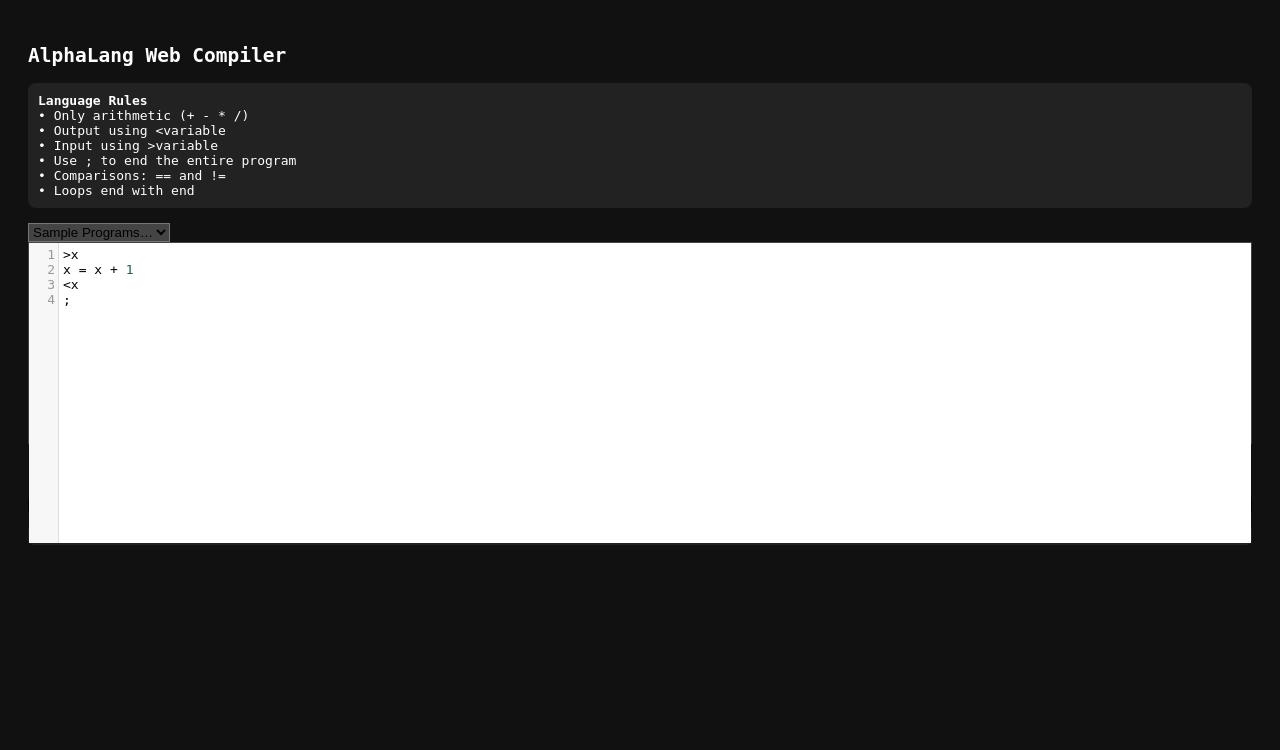
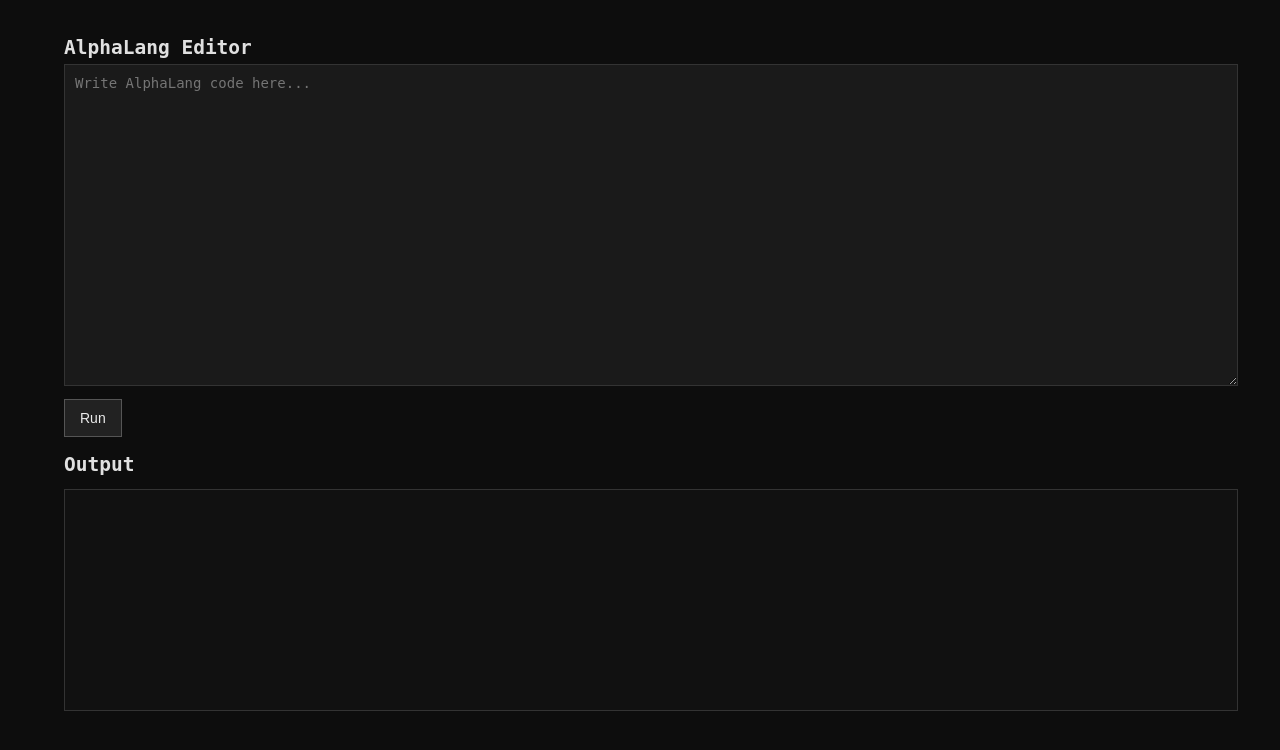
Before and after one commit to Git-of-abhay/Alpha-Compiler, a Python web app: template templates/index.html in a window 1280 px wide. Shown: the top 750 px of the page. Run offline with Jinja, Linux system fonts and the light colour scheme; the template is opened without the code that fills it, so the values that code supplies are empty.

Commit message:
fixing styling issues-hoping not to create more

```diff
--- a/templates/index.html
+++ b/templates/index.html
@@ -1,142 +1,123 @@
-<!DOCTYPE html>
+<!doctype html>
 <html>
 <head>
-<meta charset="UTF-8">
-<title>AlphaLang Compiler</title>
-
-
-<link rel="stylesheet" href="https://cdnjs.cloudflare.com/ajax/libs/codemirror/5.65.5/codemirror.min.css">
-<script src="https://cdnjs.cloudflare.com/ajax/libs/codemirror/5.65.5/codemirror.min.js"></script>
-<script src="https://cdnjs.cloudflare.com/ajax/libs/codemirror/5.65.5/mode/python/python.min.js"></script>
-
+    <title>AlphaLang</title>
     <style>
         body {
+            background: #0d0d0d;
+            color: #eaeaea;
             font-family: monospace;
-  background:#111;
-  color:white;
-  padding:20px;
+            margin: 0;
+            padding: 0;
         }
-#output {
-  white-space:pre-wrap;
-  background:#000;
-  padding:10px;
-  border-radius:5px;
-  margin-top:10px;
+        .container {
+            width: 90%;
+            margin: auto;
+            padding-top: 20px;
         }
-#memory {
-  white-space:pre-wrap;
-  background:#222;
-  padding:10px;
-  border-radius:5px;
-  margin-top:10px;
+        textarea {
+            width: 100%;
+            height: 300px;
+            background: #1a1a1a;
+            color: #eaeaea;
+            border: 1px solid #333;
+            padding: 10px;
+            resize: vertical;
+            font-size: 14px;
+            outline: none;
         }
-.btn {
-  padding:8px;
-  border:none;
-  margin:5px;
-  border-radius:4px;
-  cursor:pointer;
-  color:white;
+        button {
+            background: #222;
+            border: 1px solid #555;
+            padding: 10px 15px;
+            color: #eaeaea;
+            cursor: pointer;
+            font-size: 14px;
+            margin-top: 10px;
         }
-.run { background:#28a745; }
-.reset { background:#d63333; }
-.samples { background:#444; }
+        pre {
+            width: 100%;
+            height: 200px;
+            background: #111;
+            color: #eaeaea;
+            border: 1px solid #333;
+            padding: 10px;
+            overflow-y: auto;
+            white-space: pre-wrap;
+        }
+        h2 {
+            color: #e0e0e0;
+            margin-bottom: 5px;
+        }
+        input {
+            background: #1a1a1a;
+            color: #eaeaea;
+            border: 1px solid #333;
+            padding: 8px;
+        }
     </style>
 </head>
 
 <body>
-<h2>AlphaLang Web Compiler</h2>
+<div class="container">
+    <h2>AlphaLang Editor</h2>
+    <textarea id="code" placeholder="Write AlphaLang code here..."></textarea><br>
+    <button onclick="runProgram()">Run</button>
 
-<!-- Language Help Box -->
-<div style="background:#222;padding:10px;border-radius:8px;">
-<b>Language Rules</b><br>
-• Only arithmetic (+ - * /)<br>
-• Output using <code>&lt;variable</code><br>
-• Input using <code>&gt;variable</code><br>
-• Use <code>;</code> to end the entire program<br>
-• Comparisons: <code>==</code> and <code>!=</code><br>
-• Loops end with <code>end</code><br>
+    <h2>Output</h2>
+    <pre id="output"></pre>
+
+    <div id="inputBox" style="display:none;">
+        <input type="text" id="userInput" placeholder="input...">
+        <button onclick="sendInput()">Submit</button>
+    </div>
 </div>
 
-<br>
+<script>
+let session = null;
 
-<!-- Samples -->
-<select id="samples" class="samples">
-  <option value="">Sample Programs…</option>
-  <option value="x = 1\n<x\n;">Print X</option>
-  <option value=">x\ny = x + 3\n<y\n;">Input + Print</option>
-  <option value="x = 0\nwhile x != 3\n    x = x + 1\nend\n<x\n;">Loop Example</option>
-</select>
+function appendOutput(text) {
+    document.getElementById("output").innerText += text + "\n";
+}
 
-<div id="editor" style="border:1px solid #444;height:200px;"></div>
+async function runProgram() {
+    document.getElementById("output").innerText = "";
+    session = null;
+    sendRequest();
+}
 
-<button class="btn run" onclick="runCode()">Run ▶</button>
-<button class="btn reset" onclick="resetSession()">Reset Session</button>
+async function sendInput() {
+    const val = document.getElementById("userInput").value;
+    document.getElementById("userInput").value = "";
+    sendRequest(val);
+}
 
-<div id="output"></div>
-<div id="memory"></div>
+async function sendRequest(inputVal=null) {
+    let payload = { code: document.getElementById("code").value, input: inputVal, session: session };
 
-<script>
-let editor = CodeMirror(document.getElementById('editor'), {
-  value: ">x\nx = x + 1\n<x\n;",
-  mode: "python",
-  theme: "default",
-  lineNumbers: true
+    let r = await fetch('/run', {
+        method: 'POST',
+        headers: { 'Content-Type': 'application/json' },
+        body: JSON.stringify(payload)
     });
 
-let session = Math.random().toString(36).substring(2);
+    let data = await r.json();
+    session = data.session;
 
-document.getElementById("samples").onchange = function() {
-  editor.setValue(this.value);
-};
-
-function runCode() {
-  let code = editor.getValue();
-  document.getElementById("output").textContent = "Running...";
-  document.getElementById("memory").textContent = "";
-
-  fetch("/run", {
-    method: "POST",
-    headers: { "Content-Type":"application/x-www-form-urlencoded" },
-    body: `code=${encodeURIComponent(code)}&session=${session}`
-  })
-  .then(r=>r.json())
-  .then(res=>{
-      if(res.error) document.getElementById("output").textContent = "Error: "+res.error;
-      if(res.output) document.getElementById("output").textContent = res.output.join("\n");
-      if(res.need_input){
-          let val = prompt(`Enter value for ${res.need_input}`);
-          fetch("/run", {
-            method:"POST",
-            headers:{ "Content-Type":"application/x-www-form-urlencoded" },
-            body:`code=${encodeURIComponent(code)}&session=${session}&input_var=${res.need_input}&input=${val}`
-          })
-          .then(r=>r.json()).then(runCode);
-      }
-      checkLoop(res);
-      showMemory(res);
-  });
+    if(data.output) {
+        data.output.forEach(o => appendOutput(o));
     }
 
-function showMemory(res){
-  if(res.memory){
-    document.getElementById("memory").textContent =
-      "Variable Memory\n----------------\n" +
-      JSON.stringify(res.memory,null,2);
+    if(data.error) {
+        appendOutput("ERROR: " + data.error);
+    }
+
+    if(data.need_input) {
+        document.getElementById("inputBox").style.display = "block";
+    } else {
+        document.getElementById("inputBox").style.display = "none";
     }
 }
-
-function resetSession(){
-  session = Math.random().toString(36).substring(2);
-  document.getElementById("output").textContent = "New session started.";
-}
-
-function checkLoop(res){
-  if(res.error && res.error.includes("timed out"))
-    document.getElementById("output").textContent +=
-      "\n⚠️ Possible infinite loop detected!";
-}
 </script>
-
 </body>
 </html>
```
Lines whose indentation alone changed are shown as unchanged.
